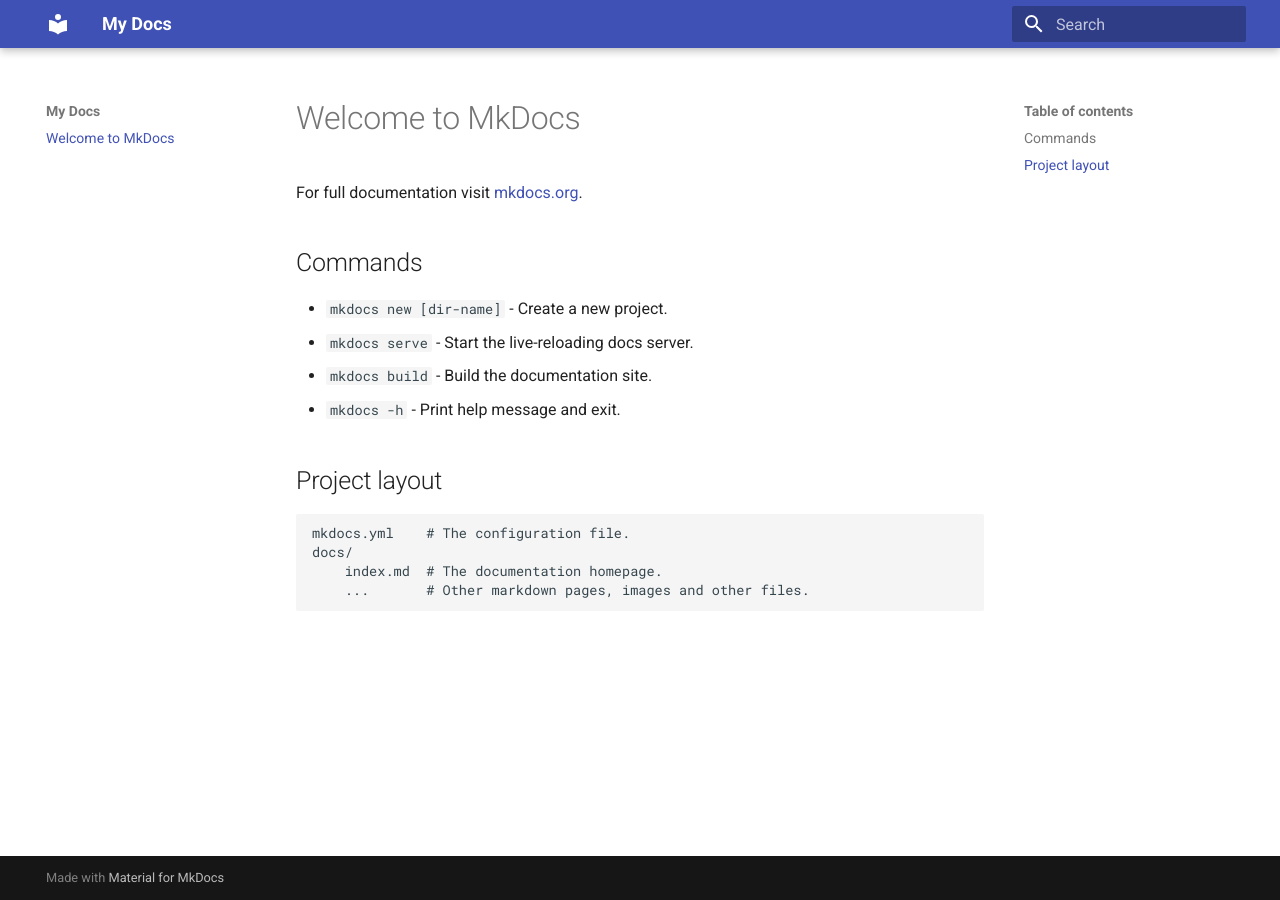
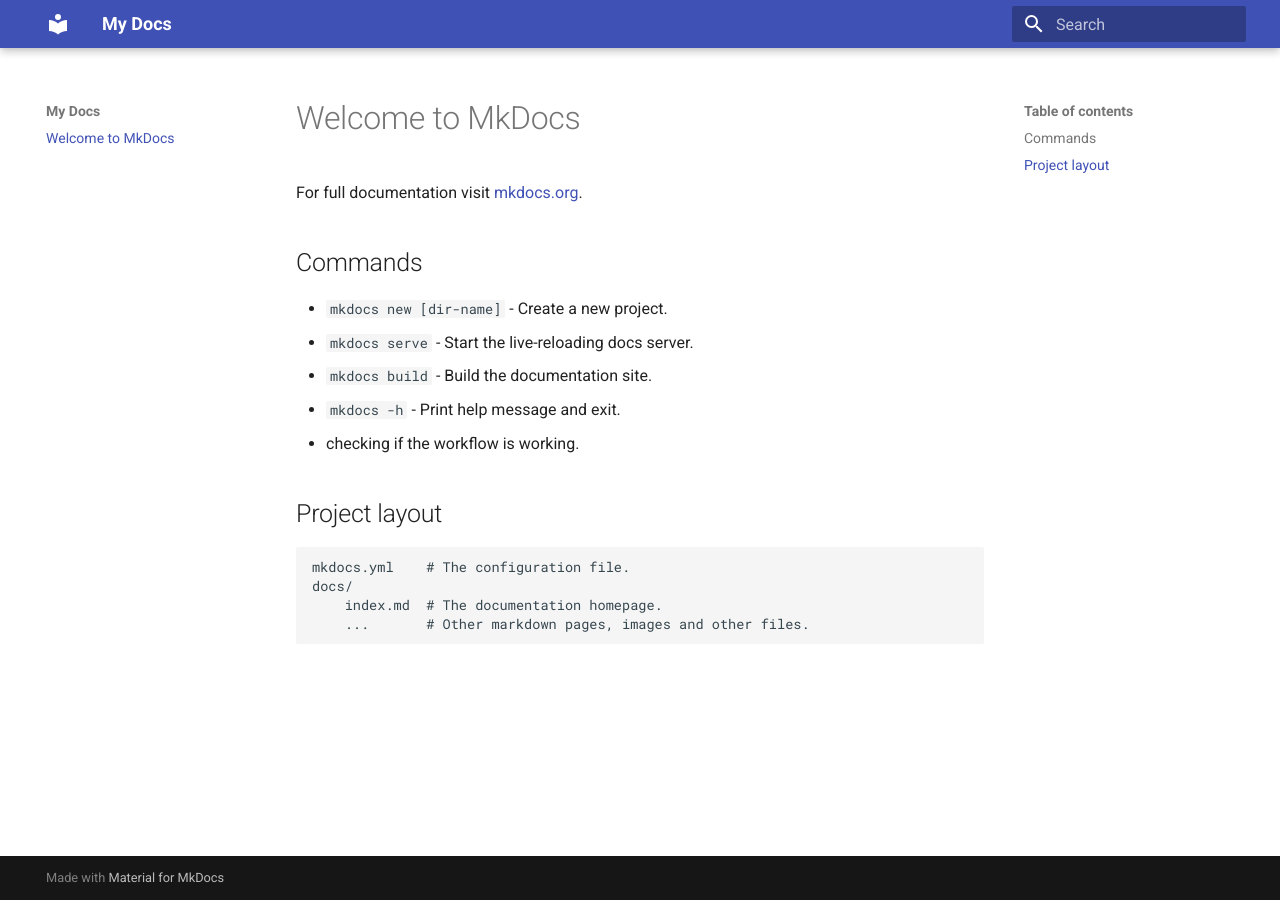
Before and after one commit to yiibu/web-monetization, an MkDocs documentation site: the page built from docs/index.md, in a window 1280 px wide. Built offline with MkDocs 1.6.1 and Material for MkDocs 9.7.7, drawn with Linux system fonts in a browser that asks for light colours.

Commit message:
Added Github workflow.

```diff
--- a/docs/index.md
+++ b/docs/index.md
@@ -8,6 +8,7 @@
 * `mkdocs serve` - Start the live-reloading docs server.
 * `mkdocs build` - Build the documentation site.
 * `mkdocs -h` - Print help message and exit.
+* checking if the workflow is working.
 
 ## Project layout
 
```
Also changed, not shown: 1 other file.
